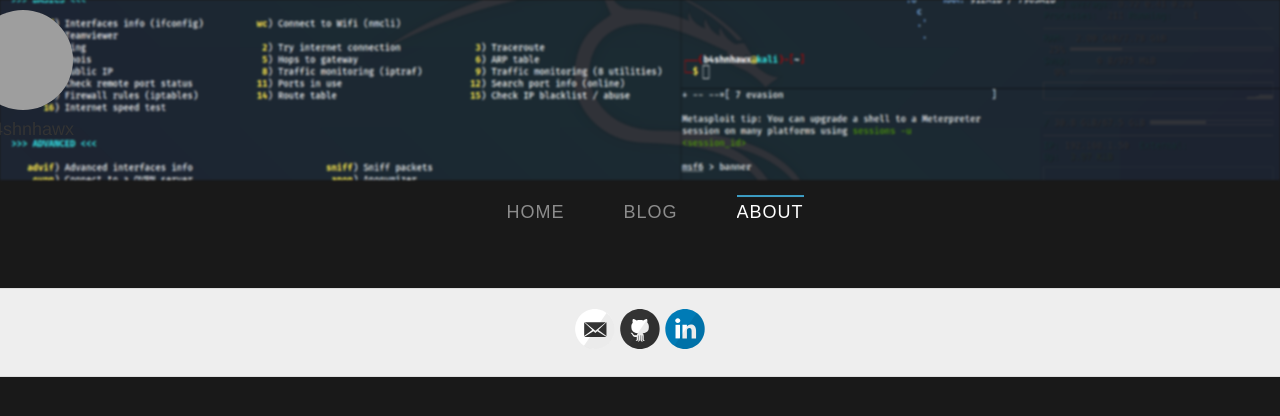
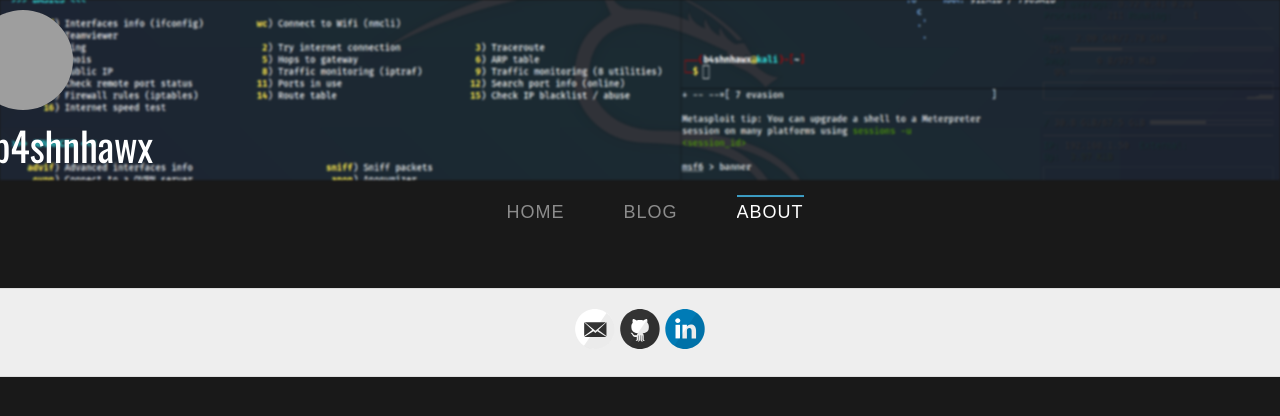
Before and after one commit to b4shnhawx/b4shnhawx.github.io, a Jekyll site: the page built from about/index.html, in a window 1280 px wide. Shown: the top 416 px of the page. Built offline with Jekyll 4.4.1, drawn with Linux system fonts in a browser that asks for light colours; nearby versions of some CDN libraries; grey boxes are pictures that could not be loaded.

Commit message:
Update about.html

```diff
--- a/_layouts/about.html
+++ b/_layouts/about.html
@@ -30,7 +30,7 @@
     <header class="header">
       <div class="header-content animated">
         <img src="https://avatars2.githubusercontent.com/u/45437051?s=460&u=b4c1990041dd9e22c0df3f87c93b820f364c2988&v=4" alt="Fazt Logo" class="logo">
-        <div class="title">
+        <div class="title-nothome">
           #b4shnhawx
         </div>
         <div class="text">
```
